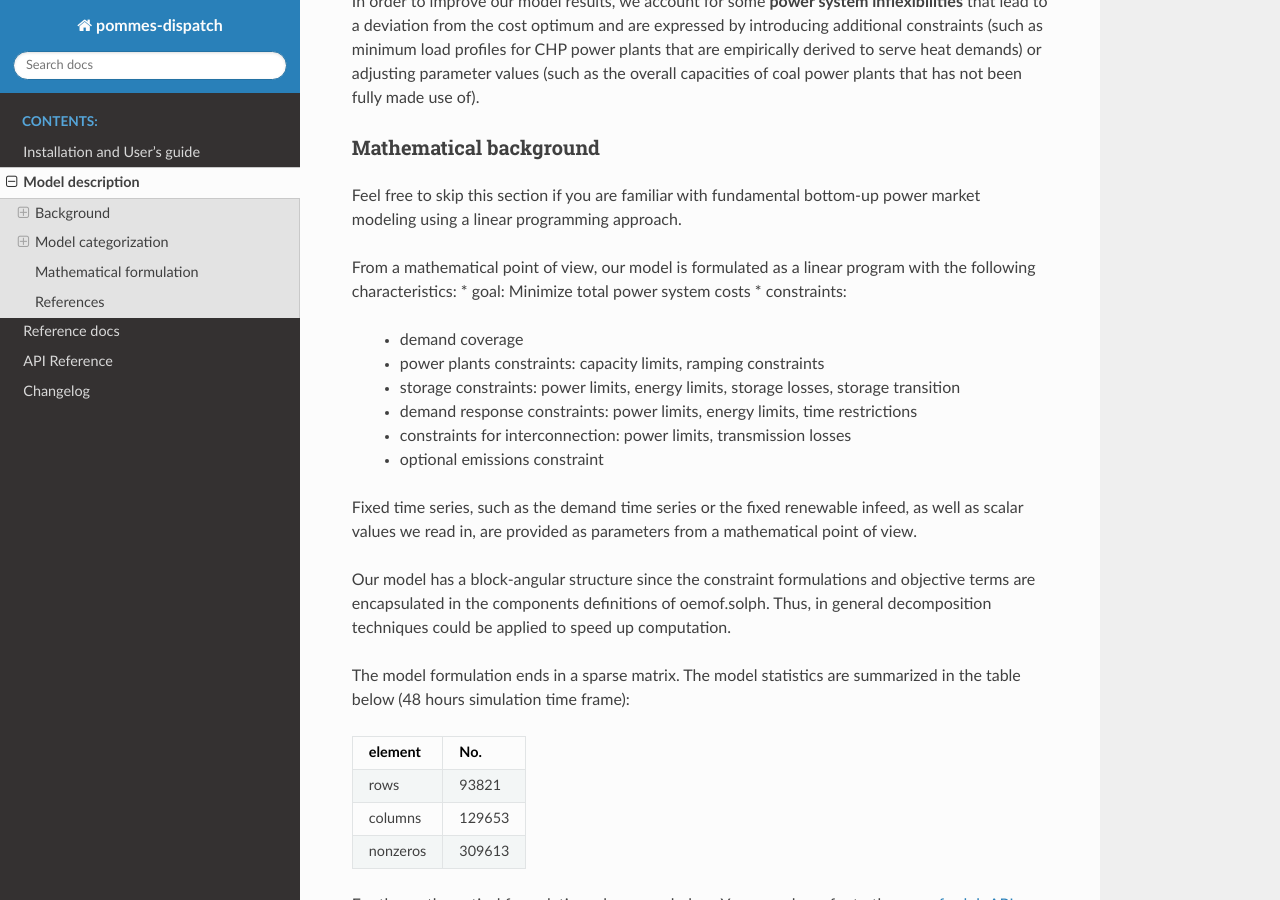
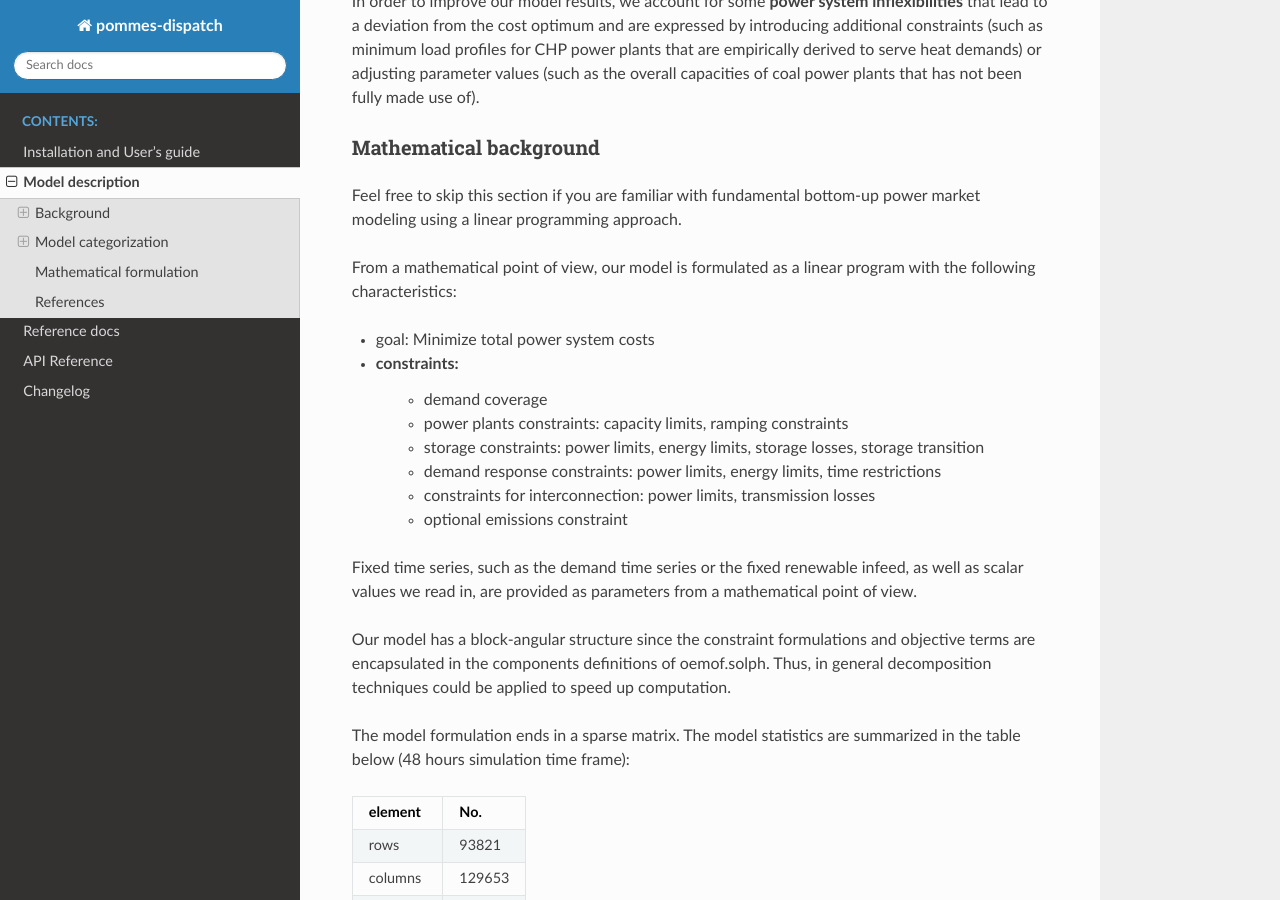
Before and after one commit to pommes-public/pommesdispatch, a Sphinx documentation site: the page built from docs/model.rst, in a window 1280 px wide and 900 px high, scrolled down 2092 px. Built offline with Sphinx 7.4.7 and the Read the Docs theme 2.0.0, drawn with Linux system fonts in a browser that asks for light colours; some of the changed lines change nothing that is shown.

Commit message:
Bugfix in docs

```diff
--- a/docs/model.rst
+++ b/docs/model.rst
@@ -95,14 +95,15 @@ bottom-up power market modeling using a linear programming approach.
 
 From a mathematical point of view, our model is formulated as a linear program
 with the following characteristics:
-* goal: Minimize total power system costs
-* constraints:
-    * demand coverage
-    * power plants constraints: capacity limits, ramping constraints
-    * storage constraints: power limits, energy limits, storage losses, storage transition
-    * demand response constraints: power limits, energy limits, time restrictions
-    * constraints for interconnection: power limits, transmission losses
-    * optional emissions constraint
+
+- goal: Minimize total power system costs
+- constraints:
+    - demand coverage
+    - power plants constraints: capacity limits, ramping constraints
+    - storage constraints: power limits, energy limits, storage losses, storage transition
+    - demand response constraints: power limits, energy limits, time restrictions
+    - constraints for interconnection: power limits, transmission losses
+    - optional emissions constraint
 
 Fixed time series, such as the demand time series or the fixed renewable infeed,
 as well as scalar values we read in, are provided as parameters from a mathematical point of view.
```
